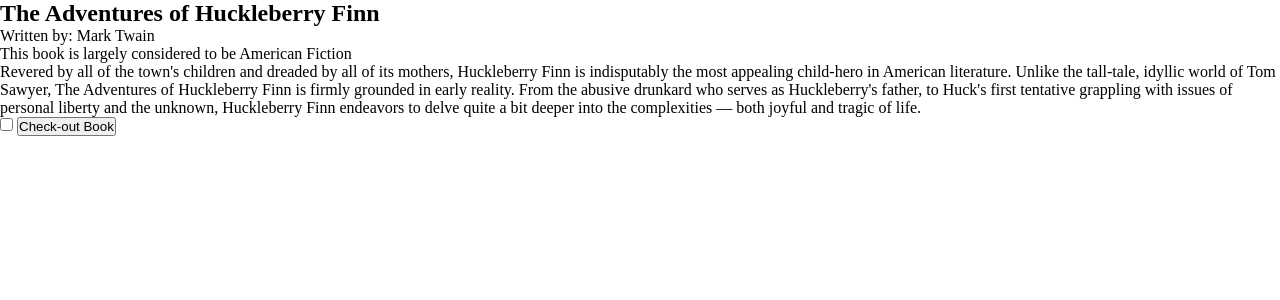
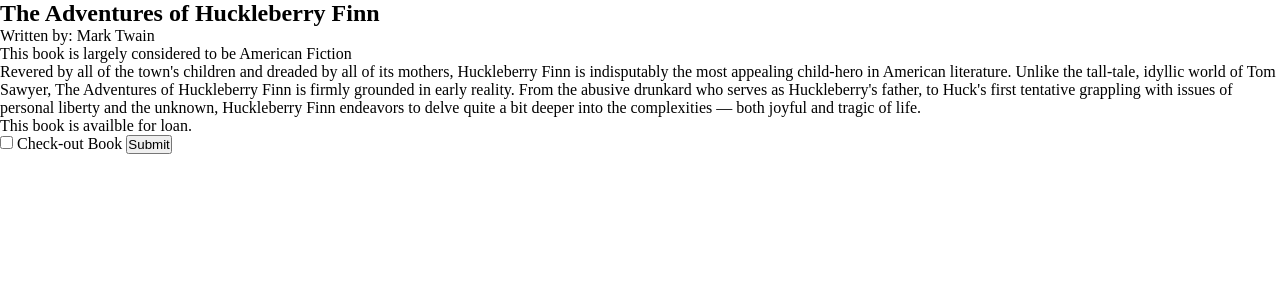
Before and after one commit to Oirien/W3_WKND_HW, a Flask app: page /catalogue/1 in a window 1280 px wide. Shown: the part 19-319 px from the top of the page. Run offline with Flask 3, Linux system fonts and the light colour scheme.

Commit message:
fixed bug in checking out books, cleaning up html classes to start css

```diff
--- a/controllers/books_controller.py
+++ b/controllers/books_controller.py
@@ -1,4 +1,4 @@
-from flask import render_template, Blueprint, request, redirect
+from flask import render_template, Blueprint, request, redirect, jsonify
 from models.book_list import *
 from models.book import *
 
@@ -35,8 +35,18 @@
 
 @books_blueprint.route("/catalogue/<int:book_id>/check", methods=['post', 'get'])
 def check_out(book_id):
+    book_checked_out = request.form.get("check_out")
     for book in books:
-        if book.id == int(book_id) and "check_out" in request.form:
-                book.checked_out = True
-                return redirect("/catalogue")
-    return redirect("/catalogue")
+        if book.id == book_id:
+            if book_checked_out == "on":
+                book.check_out()
+                return redirect('/catalogue')
+    return redirect('/catalogue')
+
+@books_blueprint.route('/catalogue/delete', methods= ['POST'])
+def remove_book():
+        book_title = request.form['title']
+        for book in books:
+            if book_title == book.title:
+                books.pop(books.index(book))
+        return redirect('/catalogue')
--- a/models/book.py
+++ b/models/book.py
@@ -4,5 +4,8 @@
         self.author = author
         self.genre = genre
         self.description = description
-        self.checked_out = False
+        self.checked_out = None
         self.id = id
+
+    def check_out(self):
+        self.checked_out = True
--- a/models/book_list.py
+++ b/models/book_list.py
@@ -9,8 +9,3 @@
 
 def add_new_book(book):
     books.append(book)
-
-
-def check_out_book(self, book_id):
-    if self.id == book_id:
-        self.checked_out = True
--- a/static/style.css
+++ b/static/style.css
@@ -2,3 +2,8 @@
     padding: 0;
     margin: 0;
 }
+
+.container{
+    width: 1100px,
+
+}
--- a/templates/base.jinja
+++ b/templates/base.jinja
@@ -7,7 +7,7 @@
     <link rel="stylesheet" href="/static/style.css">
 </head>
 <body>
-    <header class="header">
+    <header class="header container">
         <div class="header__buttons">
             <button class="header__button"><a href="/home">Home</a></button>
             <button class="header__button"><a href="/catalogue">Catalogue</a></button>
--- a/templates/book.jinja
+++ b/templates/book.jinja
@@ -1,16 +1,22 @@
 {% extends "base.jinja" %} {% block content %}
 
-<main>
-    <section>
+<main class="book container">
+    <section class="book_container">
         <h1>{{book.title}}</h1>
         <p>Written by: {{book.author}}</p>
         <p>This book is largely considered to be {{book.genre}}</p>
         <p>{{book.description}}</p>
+            {% if book.checked_out == True %}
+                <p>This book is currently checked out.</p>
+            {% else %}
+                <p>This book is availble for loan.</p>
+            {% endif %}
     </section>
-    <div>
-        <form action="/catalogue/{{book.id}}/check" method="['post']">
-            <input type="checkbox" name="check_out" id="check_out">
-            <button type="submit">Check-out Book</button>
+    <div class="container">
+        <form action="/catalogue/{{ book.id }}/check" method="post">
+            <input type="checkbox" name="check_out" id="check_out_{{ book.id }}">
+            <label for="check_out_{{ book.id }}">Check-out Book</label>
+            <button type="submit">Submit</button>
         </form>
     </div>
 </main>
--- /dev/null
+++ b/templates/debug.jinja
@@ -0,0 +1,5 @@
+{% extends "base.jinja" %} {% block content %}
+
+<h1>YOU FOUND THE BUG</h1>
+
+{% endblock %}
```
Also changed, not shown: templates/catalogue.jinja (+8 -4 lines).
